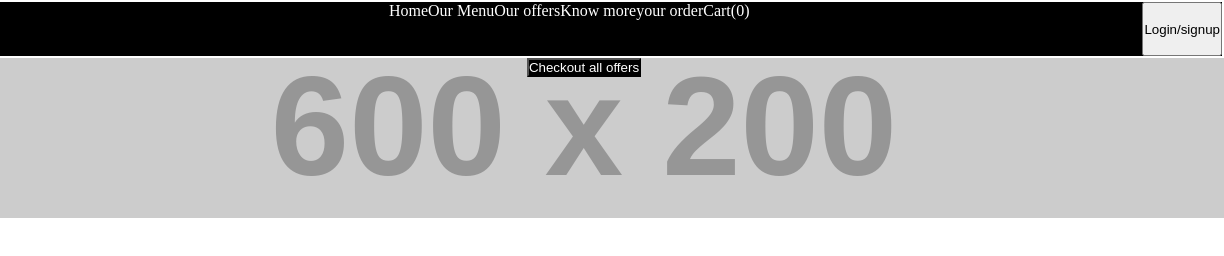
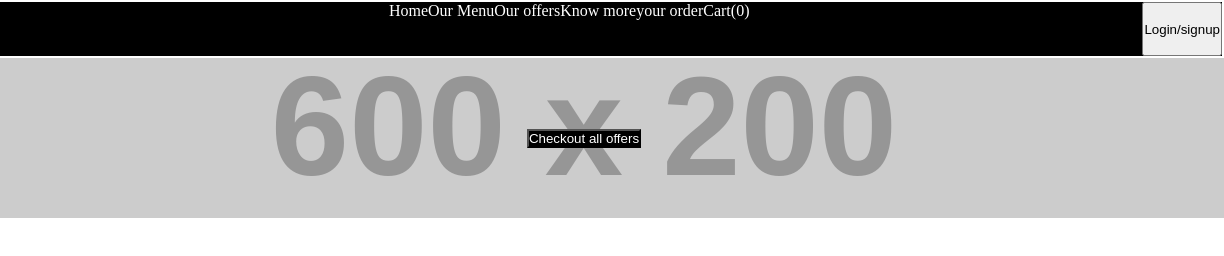
Before and after one commit to ritulanand/restaurant-app, a plain HTML site: page index.html in a window 1280 px wide. Shown: the full height of the page, 56-1280 px from the left. Drawn offline with Linux system fonts and the light colour scheme; placeholder pictures from the web are drawn by us.

Commit message:
css fix added

```diff
--- a/style.css
+++ b/style.css
@@ -34,6 +34,10 @@ li{
     color: white; /* Makes text color white for better visibility */
     /* position: relative; */
     background-position: center;
+    display: flex;
+    align-items: center;
+    justify-content: center;
+    vertical-align: center;
 
 }
 
@@ -41,10 +45,6 @@ li{
     /* position: absolute; */
     background-color: #000;
     color: white;
-    display: flex;
-   align-items: center;
-   justify-content: center;
-   margin: 0 auto;
    vertical-align: center;
 
 
```
Also changed, not shown: index.html (line endings or trailing spaces).
